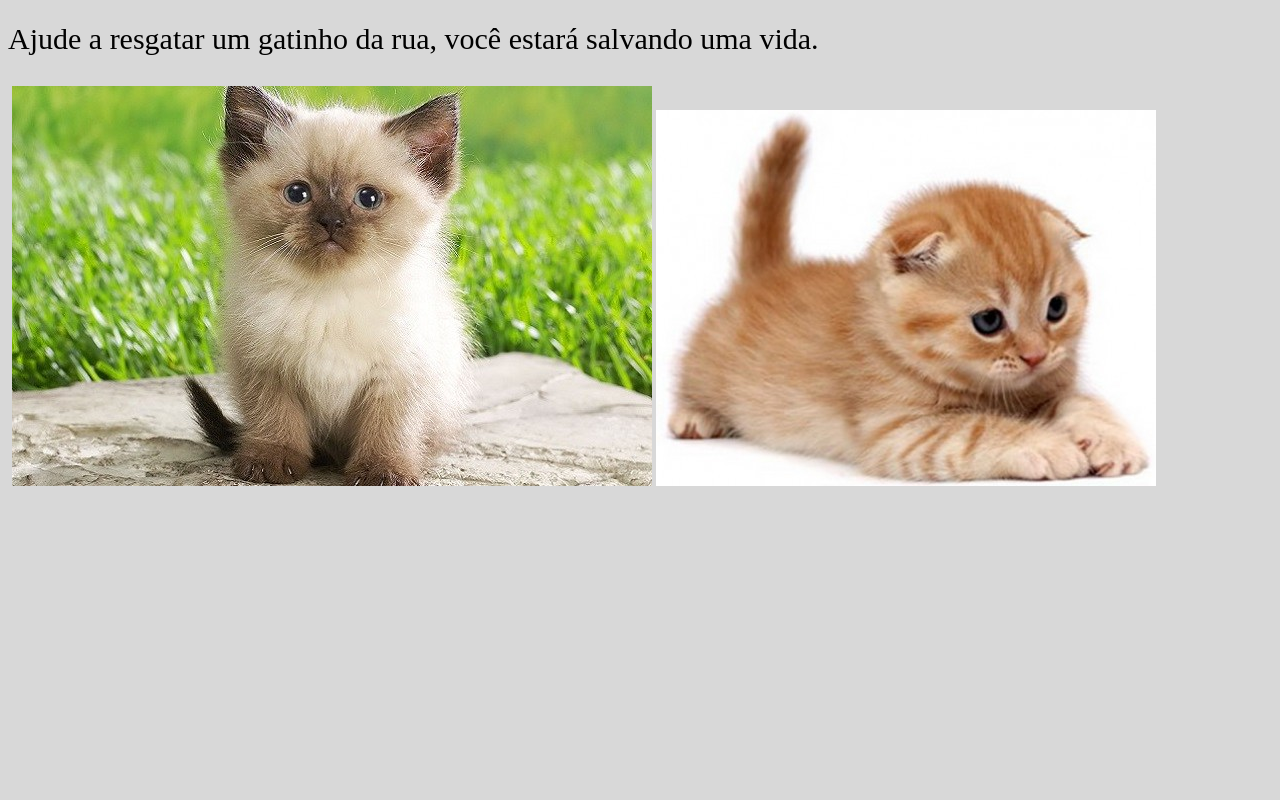
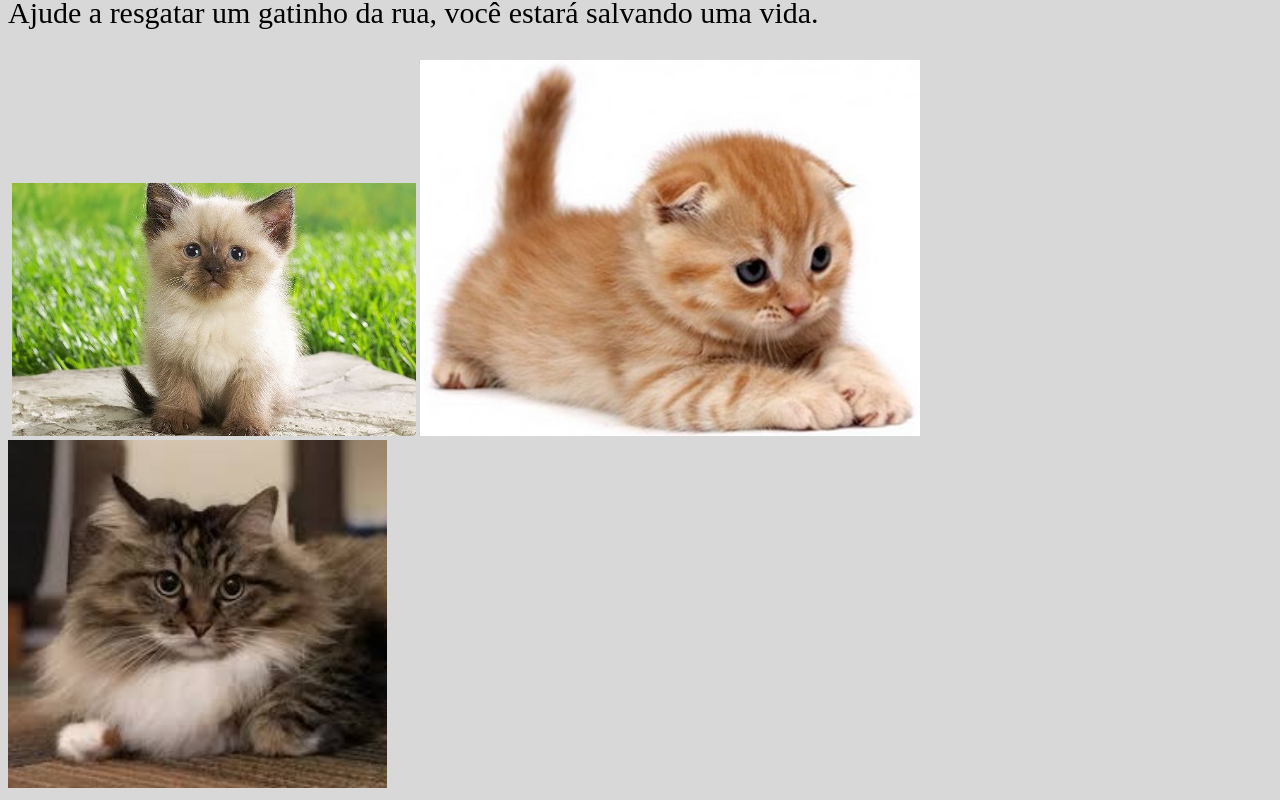
Before and after one commit to anaheloizagraeff/adoteseugatinho, a plain HTML site: page index.html in a window 1280 px wide. Shown: the part 446-1246 px from the top of the page. Before the commit the page ends 952 px from the top, so only its background shows below. Drawn offline with Linux system fonts and the light colour scheme.

Commit message:
edição 26.09.22

```diff
--- a/index.html
+++ b/index.html
@@ -3,7 +3,7 @@
   <head>
     <meta charset="utf-8">
     <title></title>
-    <<link rel="stylesheet" href="style.css">
+    <link rel="stylesheet" href="style.css">
   </head>
   <body>
     <h1>Adote seu gatinho.com</h1>
@@ -12,10 +12,8 @@
     <p>Seu gatinho nunca vai te abandonar!</p>
     <p>Ajude a resgatar um gatinho da rua, você estará salvando uma vida.</p>
     <img id=gtn src="gatinho01" alt="">
-    <img src="gatinho02.jpg" alt="">
-    <img src="gatinho03.jpg" alt="">
+    <img id="gatinho02"src="gatinho02.jpg" alt="">
+    <img id="gatinho03"src="gatinho03.jpg" alt="">
+    <img id="gatinho06"src="gatinho06.jpeg" alt="">
   </body>
 </html>
-<ul>
-
-</ul>
--- a/style.css
+++ b/style.css
@@ -15,5 +15,8 @@ body{
   background-color:#d8d8d8
 }
 #gatinho02{
-  width: 20%
+  width: 32%
 }
+#gatinho06{
+  width: 30%
+}
```
Also changed, not shown: gatinho06.jpeg (added).
